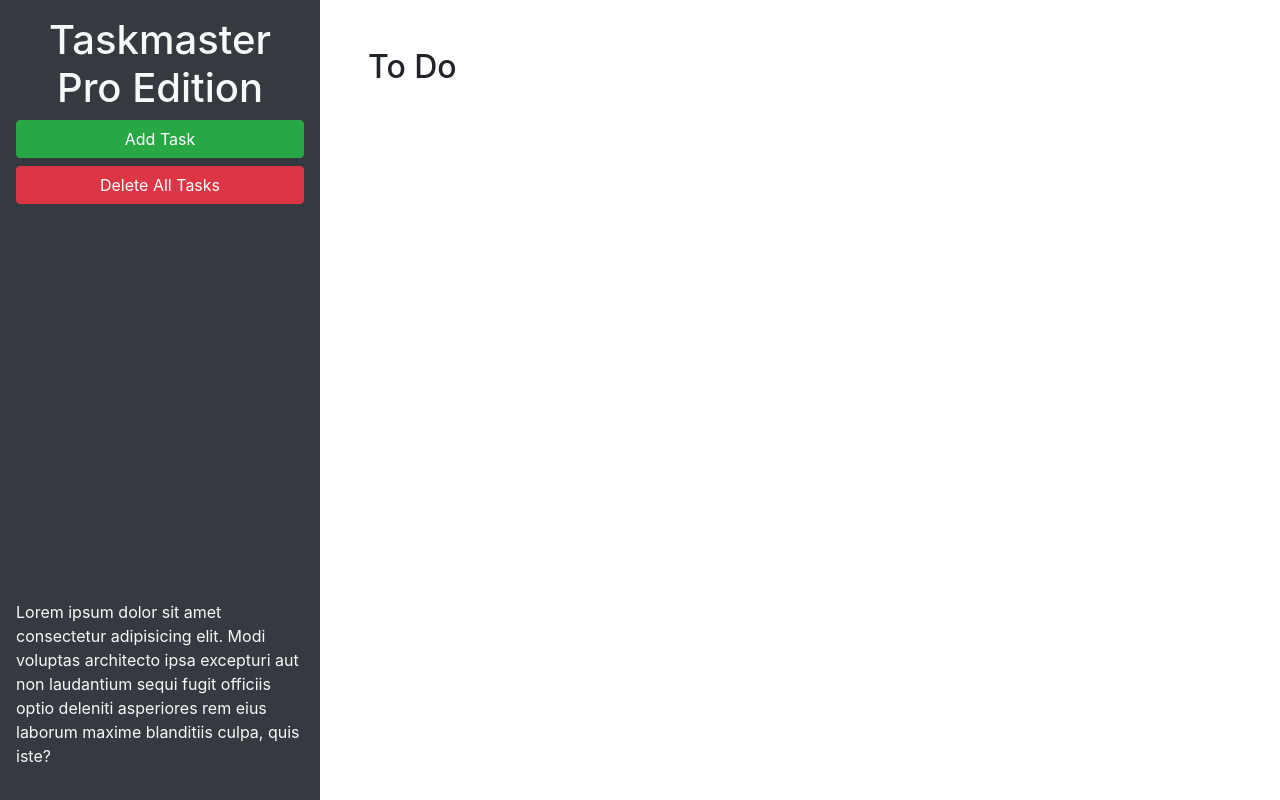
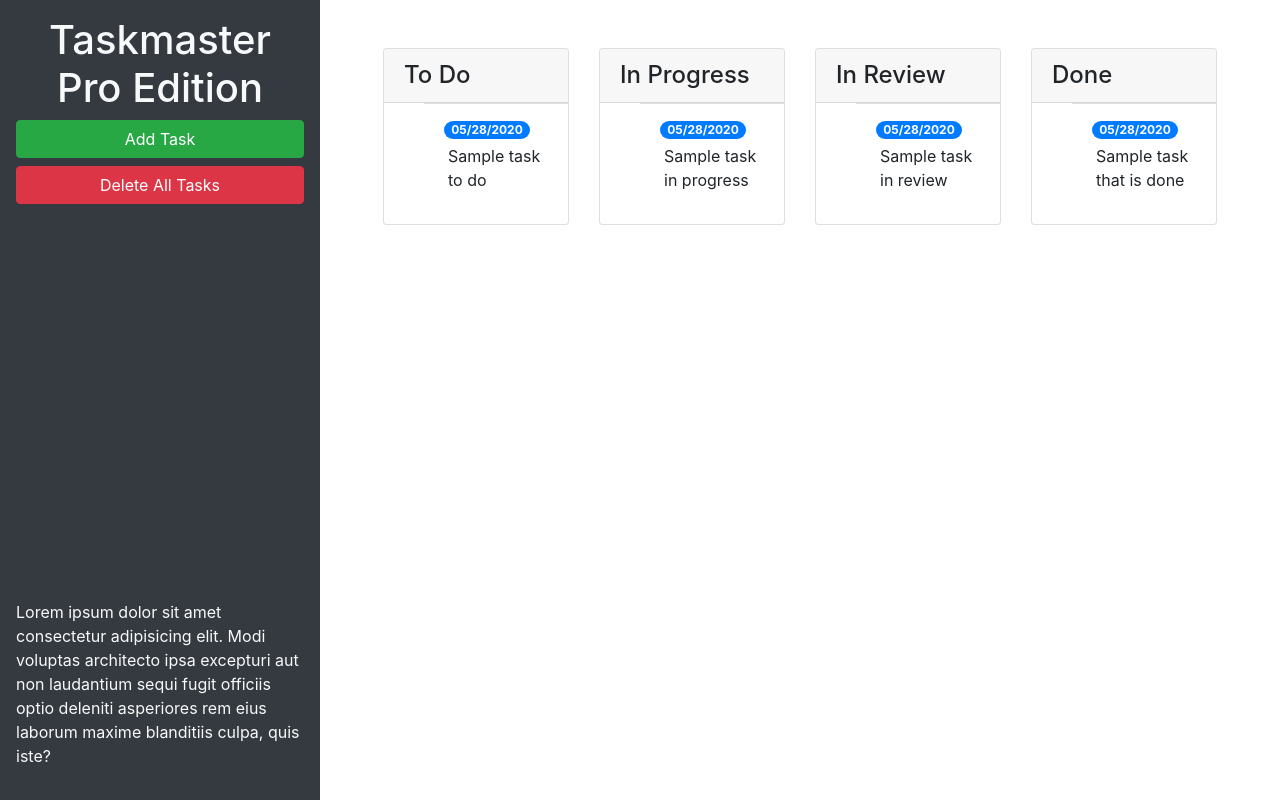
Before and after one commit to rvanooyen/taskmaster-pro, a plain HTML site: page index.html in a window 1280 px wide. Drawn offline with nearby package versions, Linux system fonts and the light colour scheme.

Commit message:
added bootstrap

```diff
--- a/index.html
+++ b/index.html
@@ -24,9 +24,67 @@
       </p>
     </header>
     <main class="col-12 col-lg-9">
-      <div class="m-5">
-        <h2>To Do</h2>
-        <ul id="list-toDo" class="list-group"> </ul>
+      <div class="m-5 row justify-content-around">
+        <!-- todo start -->
+        <div class = "col-12 col-md-6 col-xl-3 mb-3">
+          <div class = "card">
+            <h4 class = "card-header">
+              To Do
+            </h4>
+            <ul id = "list-toDo" class = "list-group-flush">
+              <li class = "list-group-item">
+                <span class = "badge badge-primary badge-pill">05/28/2020</span>
+                <p class = "m-1">Sample task to do</p>
+              </li>
+            </ul>
+          </div>
+        </div>
+        <!-- todo end -->
+        <!-- in progress start -->
+        <div class = "col-12 col-md-6 col-xl-3 mb-3">
+          <div class = "card">
+            <h4 class = "card-header">
+              In Progress
+            </h4>
+            <ul id = "list-inProgress" class = "list-group-flush">
+              <li class = "list-group-item">
+                <span class = "badge badge-primary badge-pill">05/28/2020</span>
+                <p class = "m-1">Sample task in progress</p>
+              </li>
+            </ul>
+          </div>
+        </div>
+        <!-- in progress end -->
+        <!-- in review start -->
+        <div class = "col-12 col-md-6 col-xl-3 mb-3">
+          <div class = "card">
+            <h4 class = "card-header">
+              In Review
+            </h4>
+            <ul id = "list-inReview" class = "list-group-flush">
+              <li class = "list-group-item">
+                <span class = "badge badge-primary badge-pill">05/28/2020</span>
+                <p class = "m-1">Sample task in review</p>
+              </li>
+            </ul>
+          </div>
+        </div>
+        <!-- in review end -->
+        <!-- done start -->
+        <div class = "col-12 col-md-6 col-xl-3 mb-3">
+          <div class = "card">
+            <h4 class = "card-header">
+              Done
+            </h4>
+            <ul id = "list-done" class = "list-group-flush">
+              <li class = "list-group-item">
+                <span class = "badge badge-primary badge-pill">05/28/2020</span>
+                <p class = "m-1">Sample task that is done</p>
+              </li>
+            </ul>
+          </div>
+        </div>
+        <!-- done end -->
       </div>
     </main>
   </div>
@@ -46,11 +104,11 @@
           <form>
             <div class="form-group">
               <label for="modalTaskDescription">Task description</label>
-              <textarea id="modalTaskDescription" rows="3"></textarea>
+              <textarea id="modalTaskDescription" rows="3" class = "form-control"></textarea>
             </div>
             <div class="form-group">
               <label for="modalDueDate">Due date</label>
-              <input type="text" id="modalDueDate" placeholder="mm/dd/yyyy" autocomplete="off" />
+              <input type="text" class = "form-control" id="modalDueDate" placeholder="mm/dd/yyyy" autocomplete="off" />
             </div>
           </form>
         </div>
```
